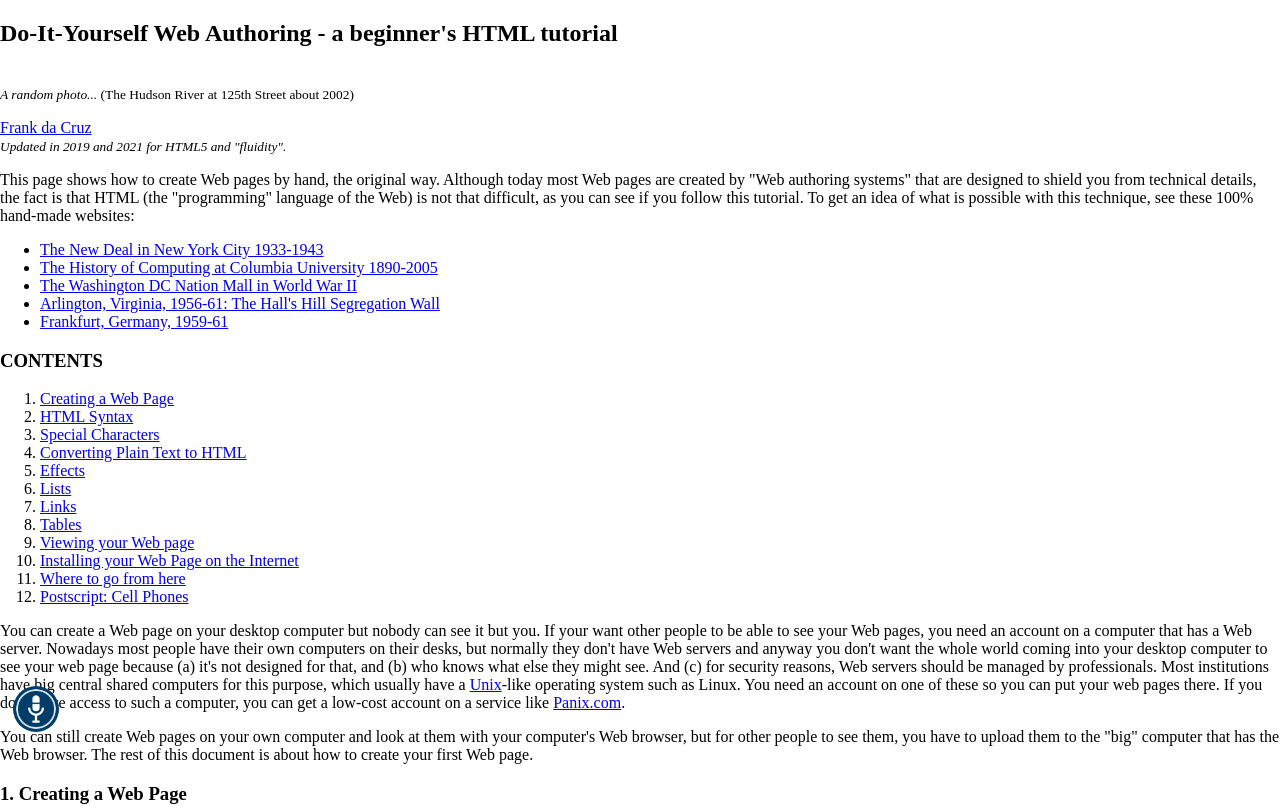
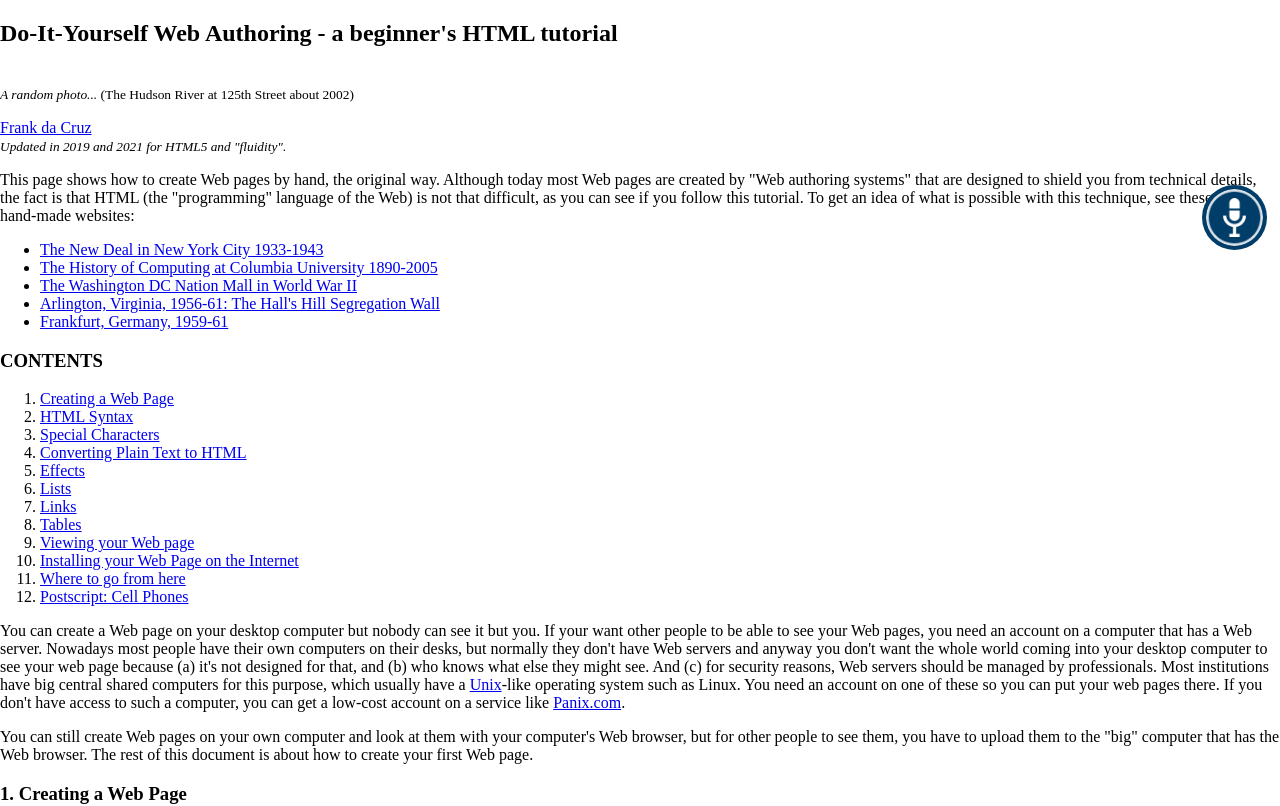
Before and after one commit to championsnet/web-voice-navigation, a React (Create React App) app: page / in a window 1280 px wide. Shown: the top 806 px of the page. Built offline with nearby package versions, Linux system fonts and the light colour scheme.

Commit message:
Adapted css for top right button
CSS for button adapted to place button in the top right of the screen

```diff
--- a/src/App.js
+++ b/src/App.js
@@ -188,7 +188,7 @@ function Button(props) {
     <div className='voice-nav-container' title='Voice Recognition'>
         <button id='voice-nav' onClick={props.onButtonClick}>
             <span className='voice-nav-span'>
-                <img  className='voice-nav-img' width='40' height='40' alt='Voice Navigation Widget' src={props.navIcon}/>
+                <img  className='voice-nav-img' width='57' height='57' alt='Voice Navigation Widget' src={props.navIcon}/>
             </span>
         </button>
     </div>
--- a/src/Button.css
+++ b/src/Button.css
@@ -8,22 +8,21 @@
 
 #voice-nav {
     background: #003d68 !important;
-    width: 40px;
-    min-width: 40px;
-    max-width: 40px;
-    height: 40px;
-    min-height: 40px;
-    max-height: 40px;
+    width: 57px;
+    min-width: 57px;
+    max-width: 57px;
+    height: 57px;
+    min-height: 57px;
+    max-height: 57px;
     box-sizing: content-box !important;
-    padding: 3px;
+    padding: 4px;
     border-radius: 50% !important;
     border-color: rgb(255, 255, 255);
     border-width: 0px;
     position: fixed !important;
-    right: auto;
-    left: 13px;
-    top: auto;
-    bottom: 68px;
+    right: 13px;
+    left: auto;
+    top: 185px;
     transition: .1s;
     display: inline-block;
     cursor: pointer;
--- a/src/Panel.css
+++ b/src/Panel.css
@@ -172,6 +172,11 @@
 
 .widget-close-btn:after {
     transform: rotate(-45deg);
+    top: unset;
+    bottom: unset;
+    right: unset;
+    left: unset;
+    opacity: unset;
 }
 
 .widget-header .title {
```
Also changed, not shown: 11 other files (tests, documents, lock files or other folders).
